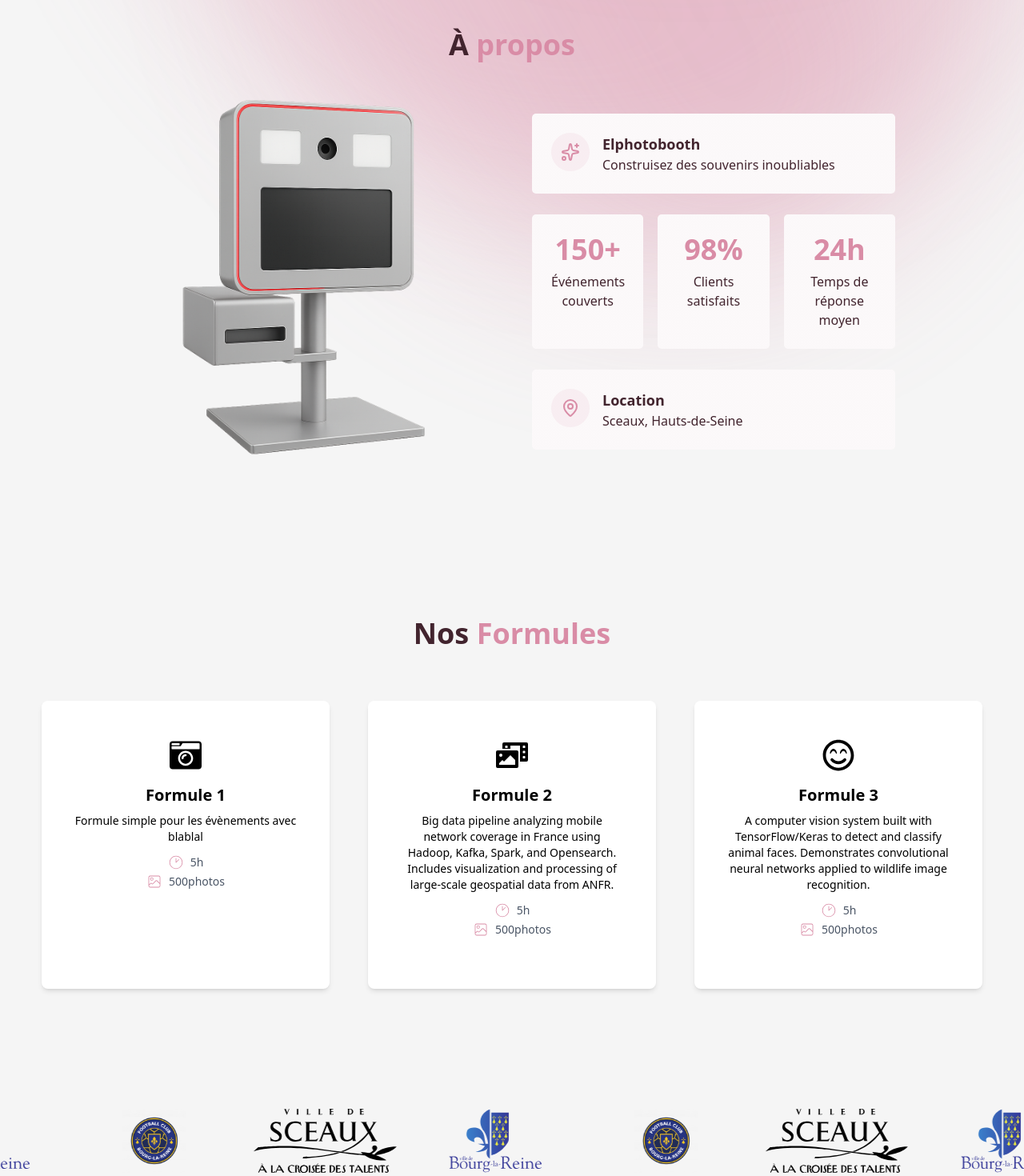
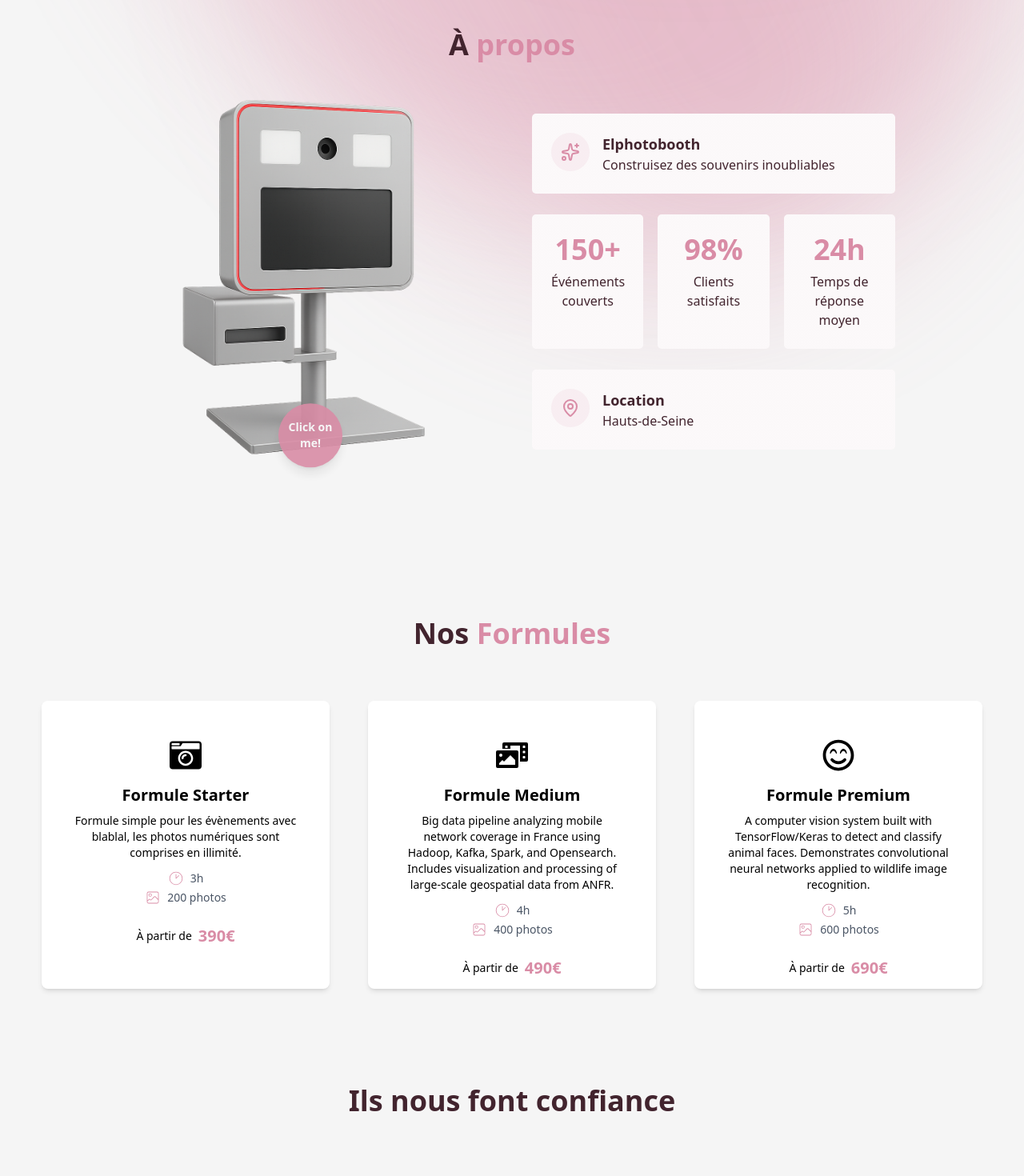
Before and after one commit to pierreprudh/Web-elphotobooth, a React (Vite) app: page / in a window 1280 px wide. Shown: the part 860-2330 px from the top of the page at 80% size. Built offline with nearby package versions, Linux system fonts and the light colour scheme.

Commit message:
Add information

```diff
--- a/package.json
+++ b/package.json
@@ -16,9 +16,11 @@
     "clsx": "^2.1.1",
     "lucide-react": "^0.525.0",
     "react": "^19.1.0",
+    "react-countup": "^6.5.3",
     "react-dom": "^19.1.0",
     "react-icons": "^5.5.0",
     "react-infinite-logo-slider": "^1.1.4",
+    "react-intersection-observer": "^9.16.0",
     "react-router-dom": "^7.6.3",
     "tailwind-merge": "^3.3.1",
     "tailwindcss": "^4.1.11"
--- a/src/components/AboutSection.jsx
+++ b/src/components/AboutSection.jsx
@@ -1,7 +1,11 @@
 import { Briefcase, Code, User, Sparkles, Pin, MapPin  } from "lucide-react"
 import ClickSpark from "./Spark"
+import CountUp from "react-countup"
+import { useInView } from "react-intersection-observer"
 
 export const AboutSection = () => {
+  const { ref, inView } = useInView({ triggerOnce: true });
+
   return <section id="about" className="py-24 px-4 relative">
     {" "}
     <div className="container mx-auto max-w-5xl">
@@ -10,10 +14,13 @@ export const AboutSection = () => {
       </h2>
 
       <div className="grid gr-cols-1 md:grid-cols-2 gap-12 items-center">
-        <div className="flex justify-center">
+        <div className="relative flex justify-center">
           <ClickSpark>
             <img src="/model.png" alt="Modèle photobooth" className="max-w-full h-auto block cursor-pointer" />
           </ClickSpark>
+          <div className="absolute -bottom-6 w-20 h-20 flex items-center justify-center rounded-full bg-primary text-white shadow-lg font-semibold text-sm animate-bounce opacity-90">
+            Click on me!
+          </div>
         </div>
 
         <div className="space-y-6">
@@ -33,17 +40,23 @@ export const AboutSection = () => {
             </div>
           </div>
 
-          <div className="grid grid-cols-3 gap-4 text-center text-sm sm:text-base">
+          <div ref={ref} className="grid grid-cols-3 gap-4 text-center text-sm sm:text-base">
             <div className="gradient-border p-6 card-hover">
-              <h4 className="text-4xl font-bold text-primary">150+</h4>
+              <h4 className="text-4xl font-bold text-primary">
+                <CountUp start={inView ? 0 : null} end={150} duration={6} />+
+              </h4>
               <p className="text-muted-foreground mt-2">Événements couverts</p>
             </div>
             <div className="gradient-border p-6 card-hover">
-              <h4 className="text-4xl font-bold text-primary">98%</h4>
+              <h4 className="text-4xl font-bold text-primary">
+                <CountUp start={inView ? 0 : null} end={98} duration={6} />%
+              </h4>
               <p className="text-muted-foreground mt-2">Clients satisfaits</p>
             </div>
             <div className="gradient-border p-6 card-hover">
-              <h4 className="text-4xl font-bold text-primary">24h</h4>
+              <h4 className="text-4xl font-bold text-primary">
+                <CountUp start={inView ? 0 : null} end={24} duration={6} />h
+              </h4>
               <p className="text-muted-foreground mt-2">Temps de réponse moyen</p>
             </div>
           </div>
@@ -58,7 +71,7 @@ export const AboutSection = () => {
                   Location
                 </h4>
                 <p className="text-muted-foreground">
-                  Sceaux, Hauts-de-Seine
+                  Hauts-de-Seine
                 </p>
               </div>
             </div>
--- a/src/components/HeroSection.jsx
+++ b/src/components/HeroSection.jsx
@@ -24,11 +24,11 @@ export const HeroSection = () => {
             </h1>
 
             <p className="text-lg md:text-xl text-muted-foreground max-2-2xl mx-auto opacity-0 animate-fade-in-delay-3">
-              Nous sommes une entreprise blablabla on loue une machine pour faire des photoso blablabla
+              Immortalisez vos plus beaux moments avec style – Elphotobooth, la touche fun et pro de vos événements.
             </p>
             <div className="pt-4 opacity-0 animate-fade-in-delay-4">
               <a href="#services" className="cosmic-button">
-                Formules
+                Nos Formules
               </a>
             </div>
           </div>
--- a/src/components/PartnerSection.jsx
+++ b/src/components/PartnerSection.jsx
@@ -21,10 +21,10 @@ export const PartnerSection = () => {
   }, []);
 
   return (
-
-
-
     <>
+    <h2 className="text-3xl md:text-4xl font-bold mb-12 text-center">
+        Ils nous font confiance
+      </h2>
       <style>
         {`
           @keyframes scroll {
--- a/src/components/ServiceSection.jsx
+++ b/src/components/ServiceSection.jsx
@@ -7,30 +7,33 @@ import { useState } from "react";
 const formules = [
   {
     id: 1,
-    title: "Formule 1",
-    description: "Formule simple pour les évènements avec blablal",
-    time: "5h",
-    img_number: "500",
+    title: "Formule Starter",
+    description: "Formule simple pour les évènements avec blablal, les photos numériques sont comprises en illimité.",
+    time: "3h",
+    img_number: "200",
     icon: <FaCameraRetro size={40} className="mx-auto mb-4" />,
+    price: "390"
     // image: "/projects/Project - Mask Detection.png",
     // demoUrl:"#..."
   },
   {
     id: 2,
-    title: "Formule 2",
+    title: "Formule Medium",
     description: "Big data pipeline analyzing mobile network coverage in France using Hadoop, Kafka, Spark, and Opensearch. Includes visualization and processing of large-scale geospatial data from ANFR.",
-    time: "5h",
-    img_number: "500",
+    time: "4h",
+    img_number: "400",
     icon: <FaPhotoVideo size={40} className="mx-auto mb-4" />,
+    price: "490"
     // image: "/projects/Project - French Mobile.png",
   },
   {
     id: 3,
-    title: "Formule 3",
+    title: "Formule Premium",
     description: "A computer vision system built with TensorFlow/Keras to detect and classify animal faces. Demonstrates convolutional neural networks applied to wildlife image recognition.",
     time: "5h",
-    img_number: "500",
+    img_number: "600",
     icon: <FaRegSmileBeam size={40} className="mx-auto mb-4" />,
+    price: "690"
     // image: "/projects/Project - Animal face recognition.png",
   },
 ];
@@ -90,19 +93,23 @@ export const ServiceSection = () => {
                     <CiImageOn className="text-primary" size={20} />
                     <span>{formule.img_number}photos</span>
                   </div>
+                  <div className="flex justify-center items-center gap-2 text-xl font-semibold text-primary mt-1 mb-6">
+                    <span className="text-black font-normal text-sm">À partir de</span>
+                    <span>{formule.price}€</span>
+                  </div>
                 </div>
               ))}
 
               <button
                 onClick={handlePrev}
-                className="absolute left-0 top-1/2 -translate-y-1/2 z-20 bg-primary text-white p-2 rounded-full shadow-lg hover:scale-110 hover:bg-primary/90 transition-transform duration-200"
+                className="absolute -left-4 md:left-0 top-1/2 -translate-y-1/2 z-20 bg-primary text-white p-2 rounded-full shadow-lg hover:scale-110 hover:bg-primary/90 transition-transform duration-200"
               >
                 <FaChevronLeft size={20} />
               </button>
 
               <button
                 onClick={handleNext}
-                className="absolute right-0 top-1/2 -translate-y-1/2 z-20 bg-primary text-white p-2 rounded-full shadow-lg hover:scale-110 hover:bg-primary/90 transition-transform duration-200"
+                className="absolute -right-4 md:right-0 top-1/2 -translate-y-1/2 z-20 bg-primary text-white p-2 rounded-full shadow-lg hover:scale-110 hover:bg-primary/90 transition-transform duration-200"
               >
                 <FaChevronRight size={20} />
               </button>
@@ -125,7 +132,11 @@ export const ServiceSection = () => {
               </div>
               <div className="flex justify-center items-center gap-2 text-sm text-gray-600 mt-1 mb-6">
                 <CiImageOn className="text-primary" size={20}/>
-                <span>{formule.img_number}photos</span>
+                <span>{formule.img_number} photos</span>
+              </div>
+              <div className="flex justify-center items-center gap-2 text-xl font-semibold text-primary mt-1 mb-6">
+                <span className="text-black font-normal text-sm">À partir de</span>
+                <span>{formule.price}€</span>
               </div>
             </div>
           ))}
--- a/src/components/Spark.jsx
+++ b/src/components/Spark.jsx
@@ -2,10 +2,10 @@ import { useRef, useEffect, useCallback } from "react";
 
 const ClickSpark = ({
   sparkColor = "#fff",
-  sparkSize = 51,
-  sparkRadius = 40,
-  sparkCount = 15,
-  duration = 800,
+  sparkSize = 60,
+  sparkRadius = 100,
+  sparkCount = 20,
+  duration = 1200,
   easing = "ease-out",
   extraScale = 1.8,
   children
```
Also changed, not shown: 1 other file (tests, documents, lock files or other folders).
